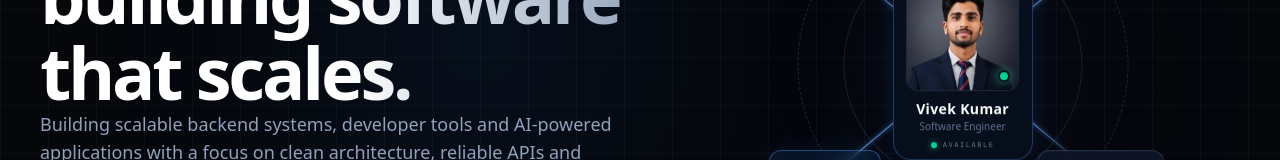
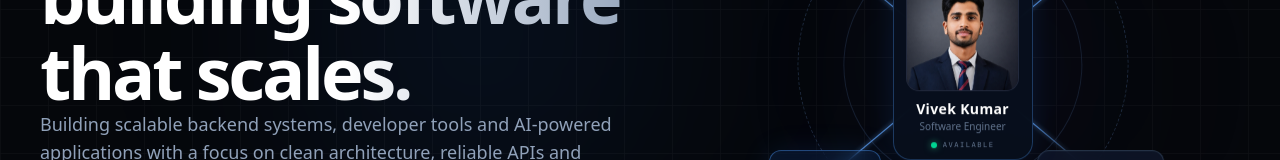
Before and after one commit to vivekkushwahaofficial/vivek-portfolio, a React (Vite) app: page / in a window 1280 px wide. Shown: the part 327-487 px from the top of the page. Built offline with nearby package versions, Linux system fonts and the light colour scheme.

Commit message:
fix: refine hero network layout

```diff
--- a/src/components/HeroNetwork.tsx
+++ b/src/components/HeroNetwork.tsx
@@ -481,7 +481,7 @@ function HeroNetwork() {
 
             {/* Status */}
 
-            <motion.span
+            {/* <motion.span
               aria-hidden="true"
               animate={
                 reducedMotion
@@ -513,7 +513,7 @@ function HeroNetwork() {
                 border-[#080f1d]
                 bg-emerald-400
               "
-            />
+            /> */}
           </div>
 
           {/* Profile information */}
```
